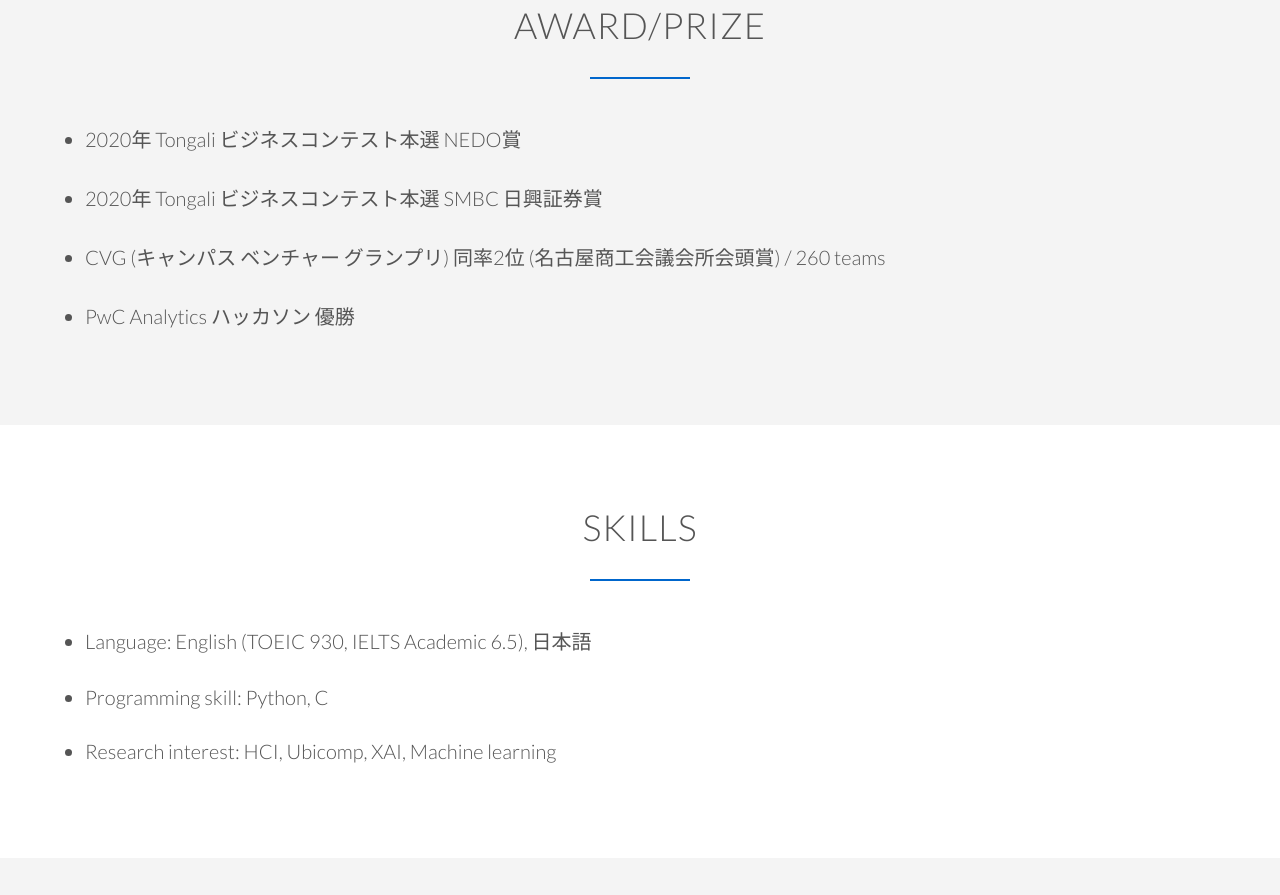
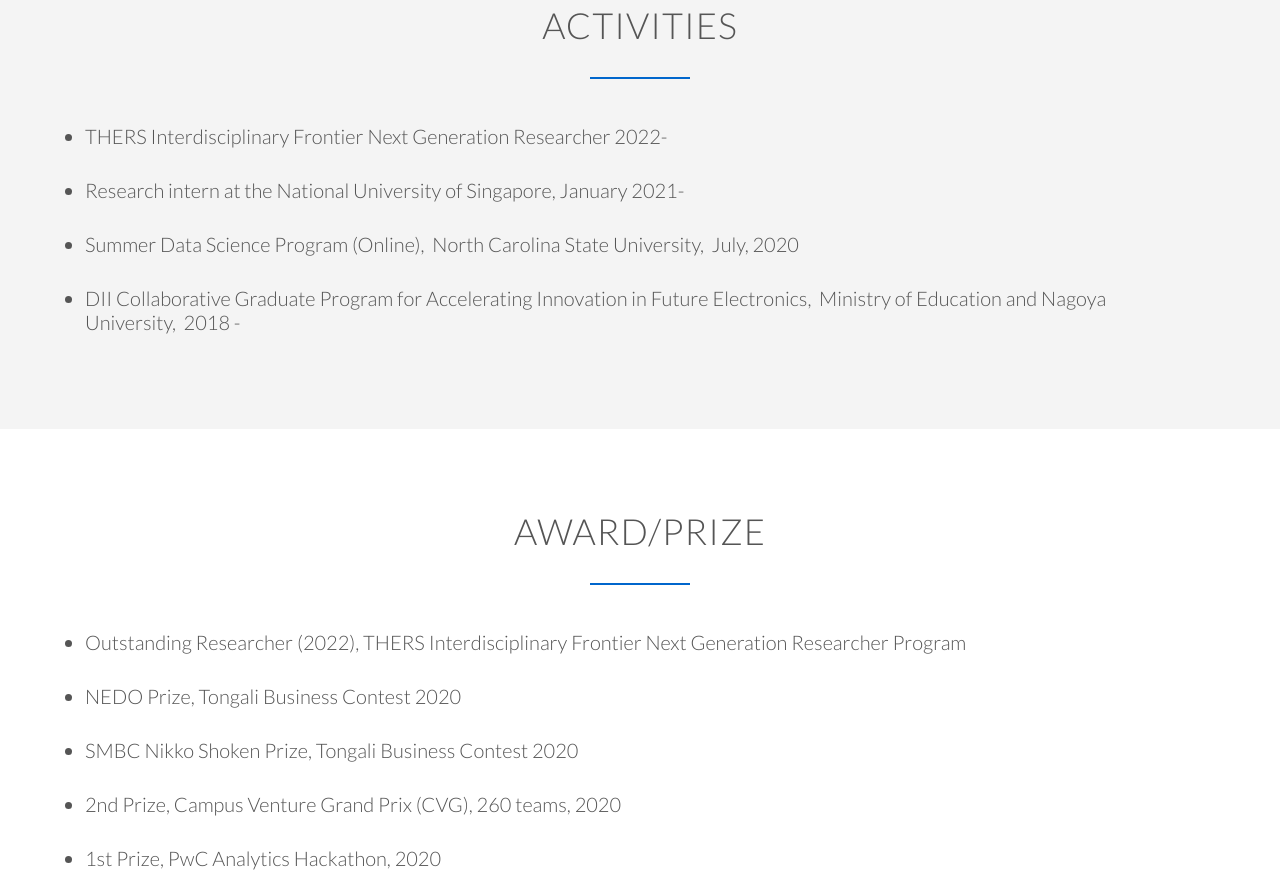
Before and after one commit to matsuyhit/matsuyhit.github.io, a plain HTML site: page index.html in a window 1280 px wide. Shown: the part 4025-4920 px from the top of the page. Drawn offline with nearby package versions, Linux system fonts and the light colour scheme; a script that the page names is missing.

Commit message:
update pic and activities

```diff
--- a/index.html
+++ b/index.html
@@ -129,14 +129,14 @@
 
         <section class="section-plans js--section-plans" id="plans">
             <div class="row">
-                <h2>Award/Prize</h2>
+                <h2>Activities</h2>
             </div>
             <div class="publication">
                 <ul>
-                    <li>2020年 Tongali ビジネスコンテスト本選 NEDO賞 </li>
-                    <li>2020年 Tongali ビジネスコンテスト本選 SMBC 日興証券賞</li>
-                    <li>CVG (キャンパス ベンチャー グランプリ) 同率2位 (名古屋商工会議会所会頭賞) / 260 teams</li>
-                    <li>PwC Analytics ハッカソン 優勝</li>
+                    <li>THERS Interdisciplinary Frontier Next Generation Researcher 2022-</li>
+                    <li>Research intern at the National University of Singapore, January 2021-</li>
+                    <li>Summer Data Science Program (Online), &nbsp;North Carolina State University, &nbsp;July, 2020</li>
+                    <li>DII Collaborative Graduate Program for Accelerating Innovation in Future Electronics, &nbsp;Ministry of Education and Nagoya University, &nbsp;2018 -</li>
                 </ul>
 
 
@@ -144,6 +144,23 @@
         </section>
 
         <section class="section-cities" id="cities">
+            <div class="row">
+                <h2>Award/Prize</h2>
+            </div>
+            <div class="publication">
+                <ul>
+                    <li>Outstanding Researcher (2022), THERS Interdisciplinary Frontier Next Generation Researcher Program  </li>
+                    <li>NEDO Prize, Tongali Business Contest 2020</li>
+                    <li>SMBC Nikko Shoken Prize, Tongali Business Contest 2020</li>
+                    <li>2nd Prize, Campus Venture Grand Prix (CVG), 260 teams, 2020</li>
+                    <li>1st Prize, PwC Analytics Hackathon, 2020</li>
+                </ul>
+
+
+            </div>
+        </section>
+
+        <section class="section-plans js--section-plans" id="plans">
             <div class="row">
                 <h2>Skills</h2>
             </div>
@@ -159,29 +176,26 @@
 
         </section>
 
-
-        <section class="section-plans js--section-plans" id="plans">
+        <section class="section-cities" id="cities">
             <div class="row">
                 <h2>Education</h2>
             </div>
             <div class="education">
                 <ul>
-                <li>Research intern at the National University of Singapore, January 2021-</li>
+
                 <li>Ph.D. student (Information and Communication Engineering), &nbsp;Nagoya University, &nbsp;2020 -</li>
-                <li>Summer Data Science Program (Online), &nbsp;North Carolina State University, &nbsp;July, 2020</li>
-                <li>DII Collaborative Graduate Program for Accelerating Innovation in Future Electronics, &nbsp;Ministry of Education and Nagoya University, &nbsp;2018 -</li>
                 <li>Master (Information and Communication Engineering), &nbsp;Nagoya University, &nbsp;2018 - 2020</li>
                 <li>Bachelor (Information Engineering), &nbsp;Nagoya University (Aichi, Japan), &nbsp;2014 - 2018</li>
                 </ul>
             </div>
         </section>
 
-        <section class="section-form">
+        <section class="section-plans js--section-plans" id="plans">
             <div class="row">
                 <h2>Contact</h2>
             </div>
             <div class="author-box">
-            <img src="resources/img/self_circle.png" alt=MyPic width=200>
+            <img src="resources/img/self_circle2.png" alt=MyPic width=200>
             <p class="author-text">Hitoshi Matsuyama</p>
             <p class="author-email">email: hitoshi[_at_]ucl.nuee.nagoya-u.ac.jp &nbsp;OR &nbsp;matsuyhit[_at_]gmail.com</p>
             </div>
```
Also changed, not shown: resources/img/self_circle2.png (added).
